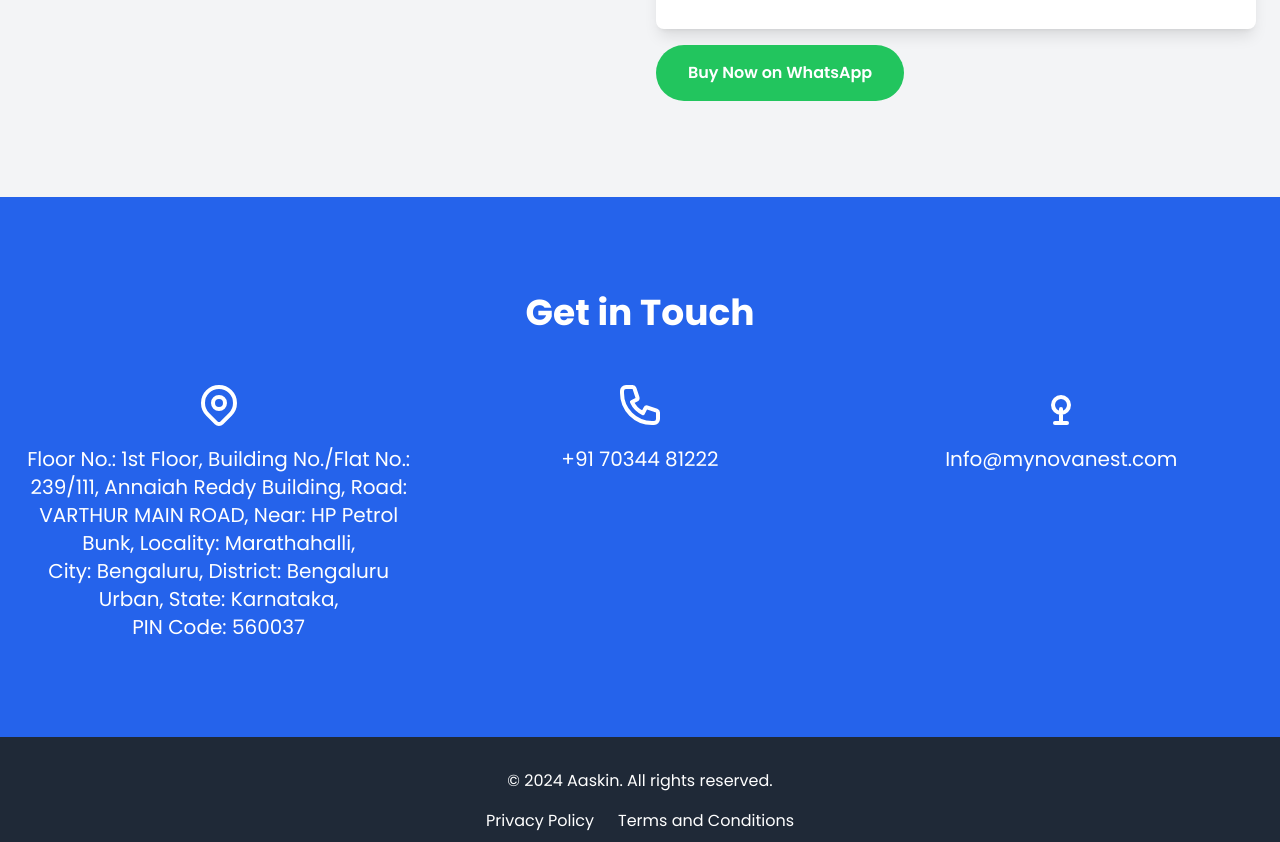
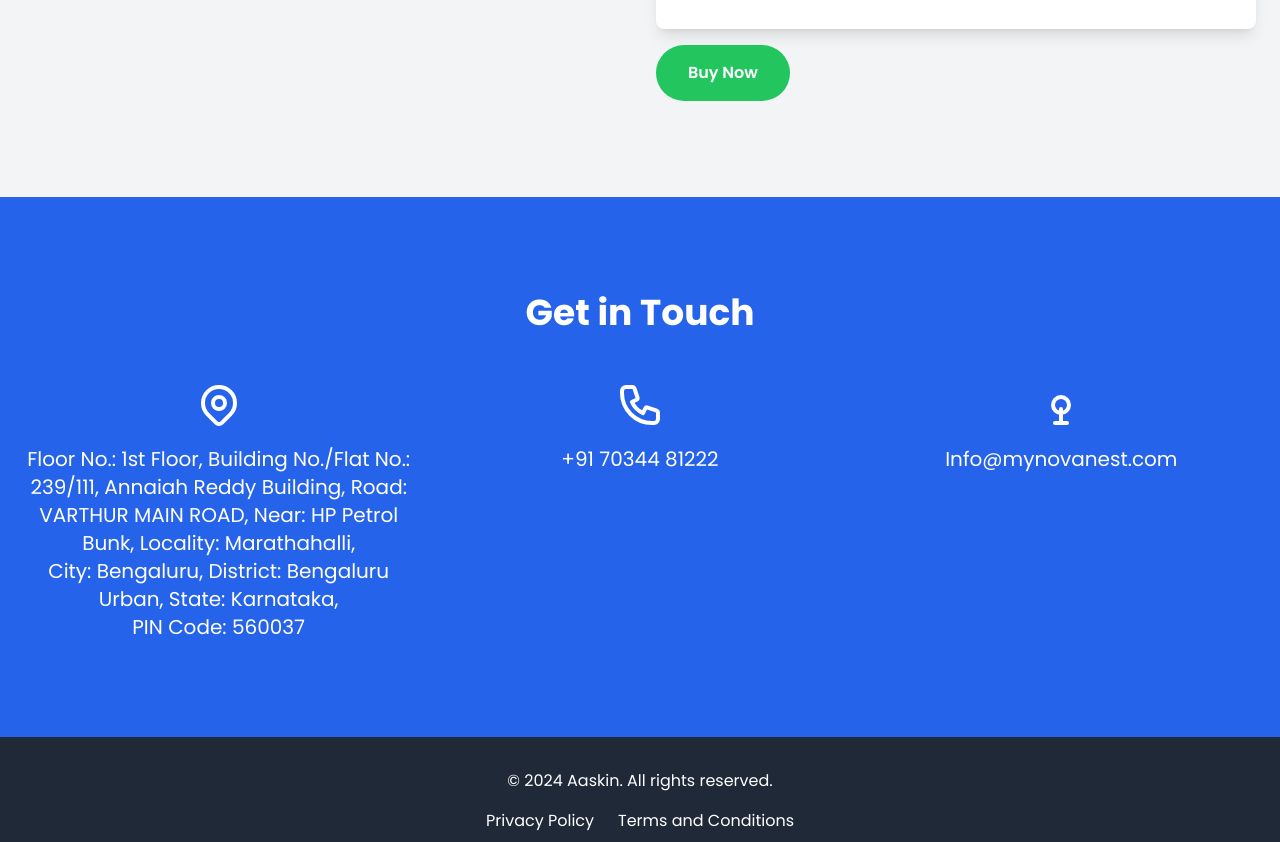
Before and after one commit to oronium/Aisghar-Coming-soon, a plain HTML site: page index.html in a window 1280 px wide. Shown: the part 1817-2659 px from the top of the page. Drawn offline with nearby package versions, Linux system fonts and the light colour scheme.

Commit message:
Update index.html

```diff
--- a/index.html
+++ b/index.html
@@ -190,7 +190,7 @@
               href="https://wa.me/+91 70344 81222"
               class="bg-green-500 text-white mt-4 px-8 py-4 rounded-full inline-block font-semibold hover:bg-green-600 transition duration-300 transform hover:-translate-y-1 hover:shadow-lg"
             >
-              Buy Now on WhatsApp
+              Buy Now
             </a>
           </div>
         </div>
```
